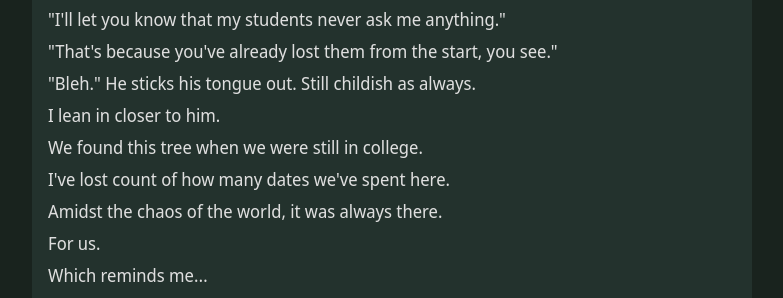
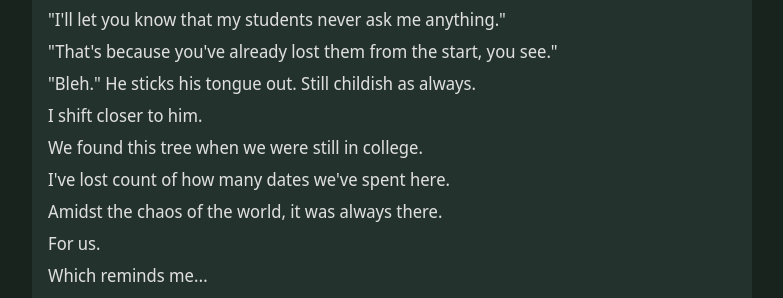
Before and after one commit to SanguineChameleon/sanguinechameleon.github.io, a Jekyll site: the page built from _posts/2026-02-20-lecture-hall-37.md, in a window 1280 px wide and 900 px high, scrolled down 10372 px. Shown: the part 157-455 px from the top of the window, without its empty margins (248-1031 px from the left). Built offline with Jekyll 4.4.1, drawn with Linux system fonts in a browser that asks for light colours.

Commit message:
lean in -> shift

```diff
--- a/_posts/2026-02-20-lecture-hall-37.md
+++ b/_posts/2026-02-20-lecture-hall-37.md
@@ -654,7 +654,7 @@ There he is. Under that tree.
 
 "Bleh." He sticks his tongue out. Still childish as always.
 
-I lean in closer to him.
+I shift closer to him.
 
 We found this tree when we were still in college.
 
```
